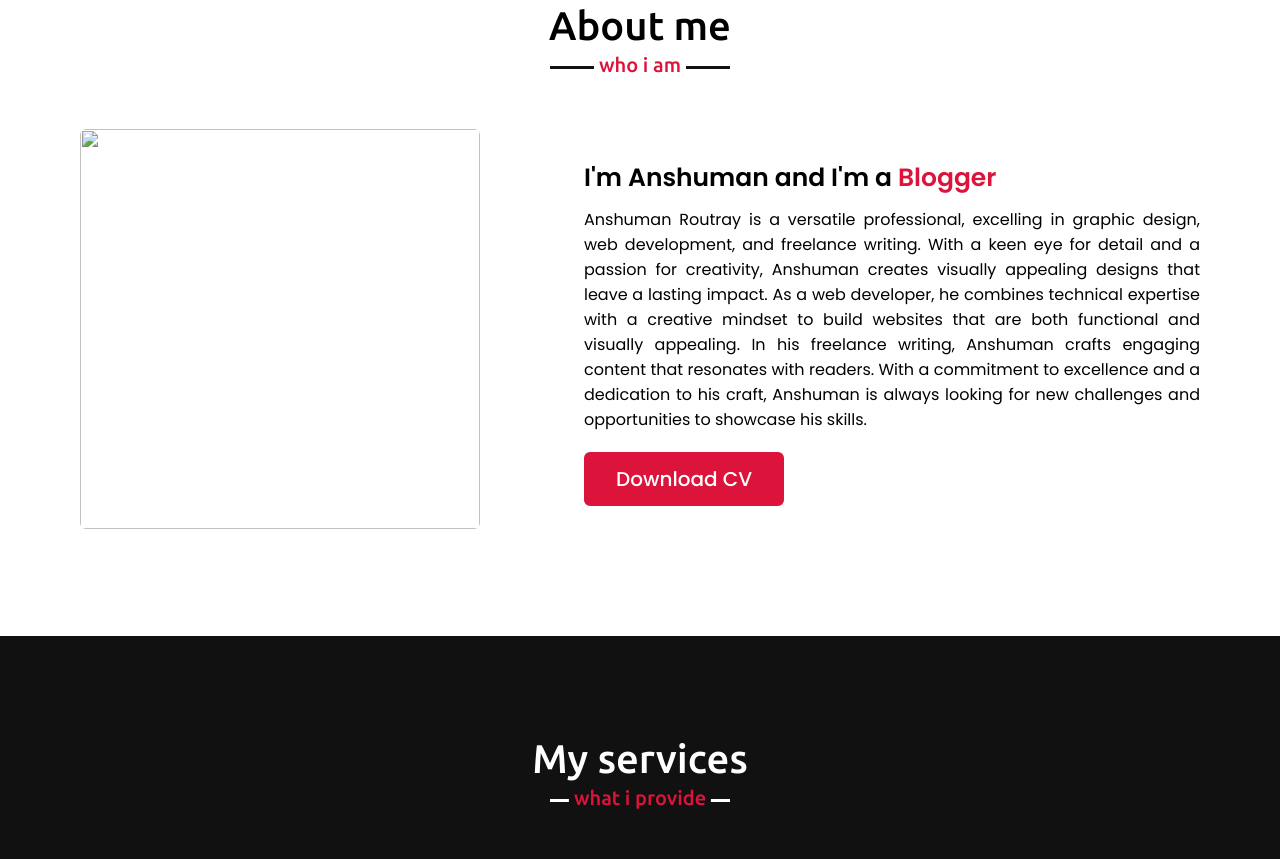
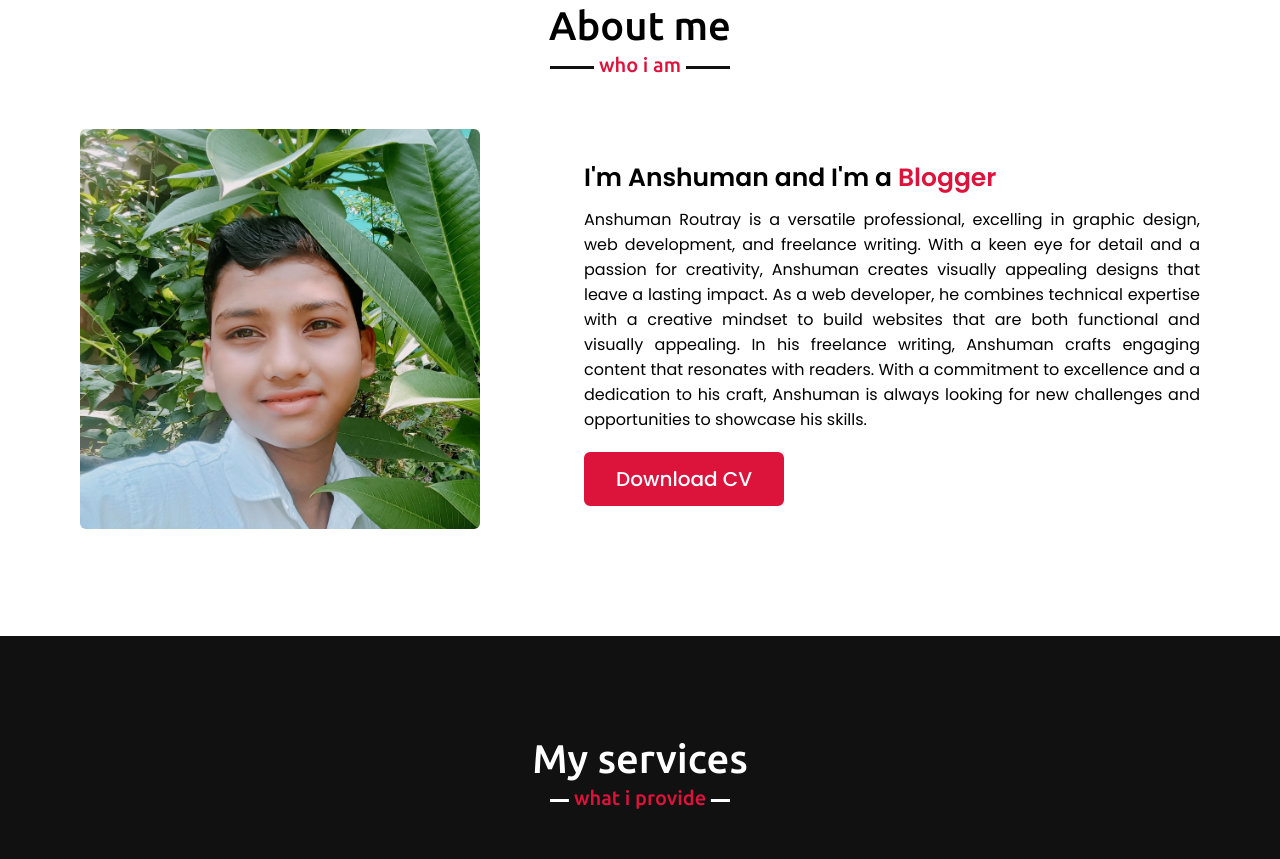
Before and after one commit to Routray-official07/Routrayofficial.org, a plain HTML site: page index.html in a window 1280 px wide. Shown: the part 897-1756 px from the top of the page. Drawn offline with nearby package versions, Linux system fonts and the light colour scheme; files whose address does not match are found by name.

Commit message:
Update index.html

```diff
--- a/index.html
+++ b/index.html
@@ -53,7 +53,7 @@
             <h2 class="title">About me</h2>
             <div class="about-content">
                 <div class="column left">
-                    <img src="/code/image /IMG_20240606_131021_721.jpg" alt="">
+                    <img src="IMG_20240606_131021_721.jpg" alt="">
                 </div>
                 <div class="column right">
                     <div class="text">I'm  Anshuman and I'm a <span class="typing-2"></span></div>
```
